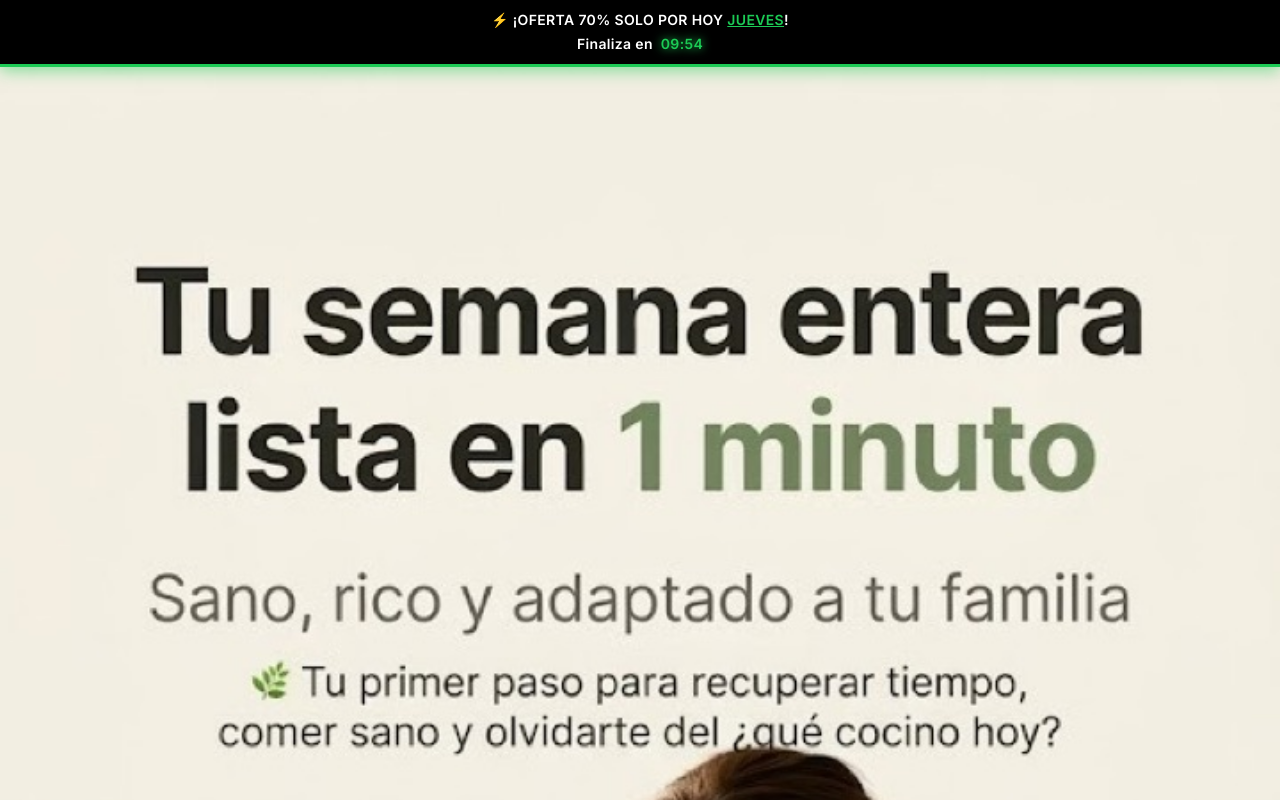
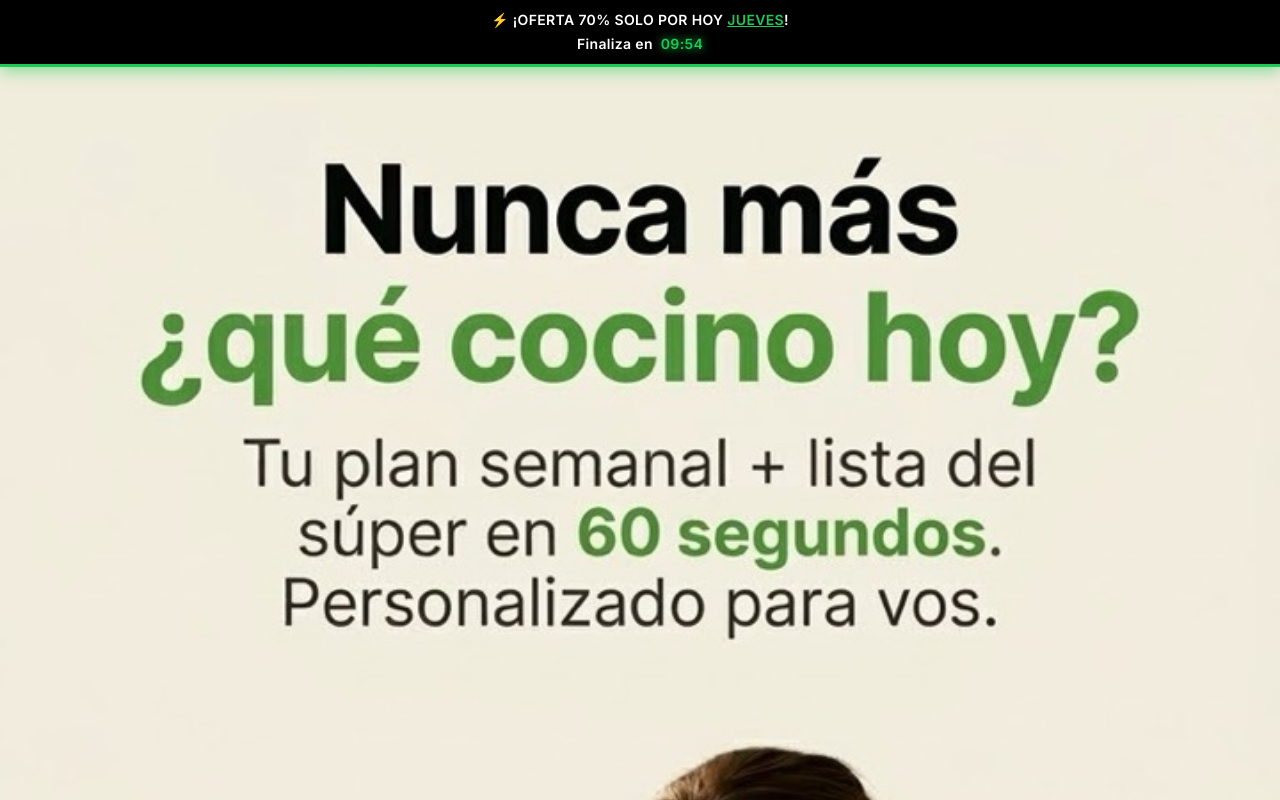
Before and after one commit to NogaTzBy/tusemanasana, a Next.js app: page / in a window 1280 px wide. Shown: the top 800 px of the page. Built offline with nearby package versions, Linux system fonts and the light colour scheme.

Commit message:
fix: actualizar imagen header4 con nueva versión
Co-Authored-By: Claude Sonnet 4.6 <noreply@anthropic.com>

```diff
--- a/src/app/page.tsx
+++ b/src/app/page.tsx
@@ -20,8 +20,8 @@ export default function Home() {
         <Image
           src="/imagenes/header4.jpg"
           alt="Tu Semana Sana - Plan semanal personalizado"
-          width={720}
-          height={1280}
+          width={768}
+          height={1376}
           className="w-full h-auto object-cover"
           priority
         />
```
Also changed, not shown: public/imagenes/header4.jpg.
